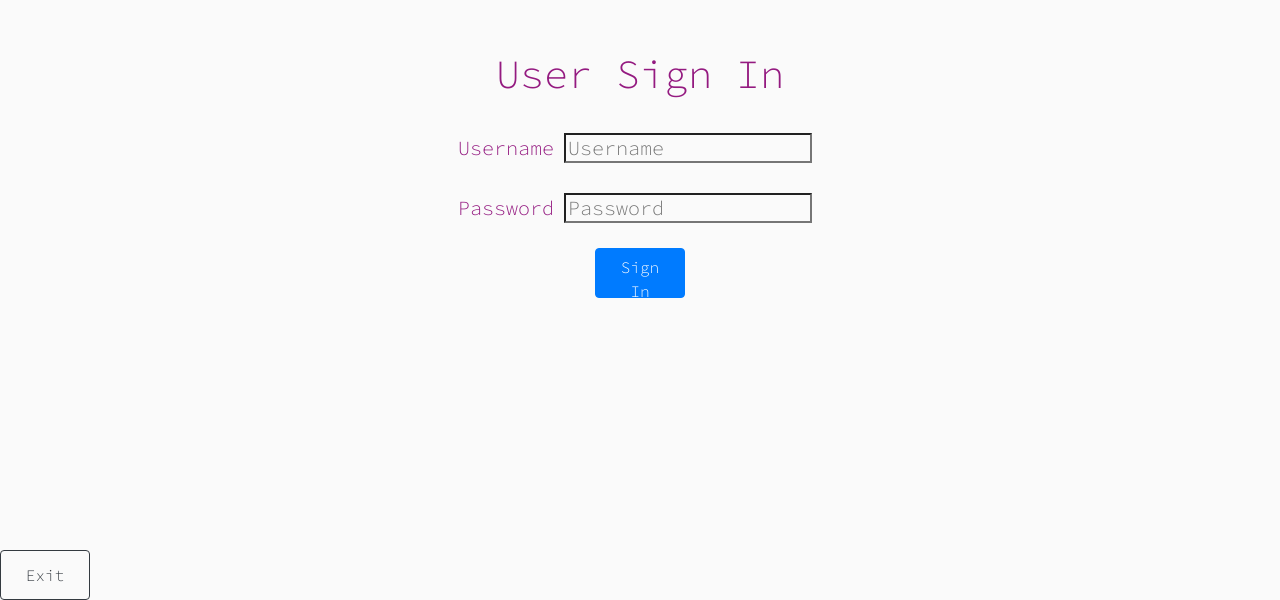
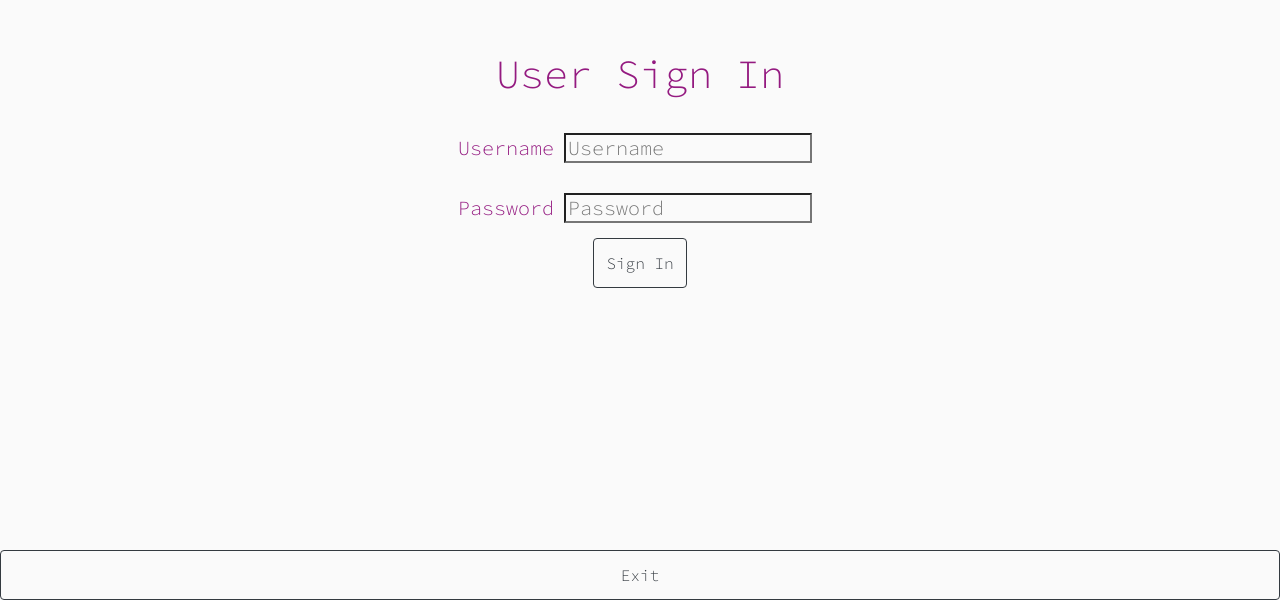
Before and after one commit to angeleefshaw/amore-app, a React (Create React App) app in the folder client/: page /main in a window 1280 px wide. Shown: the part 200-800 px from the top of the page. Built offline with nearby package versions, Linux system fonts and the light colour scheme.

Commit message:
More style Changes

```diff
--- a/client/src/Components/Login/Login.js
+++ b/client/src/Components/Login/Login.js
@@ -64,14 +64,15 @@ function Login(props) {
 							onChange={(e) => setLoginPassword(e.target.value)}
 						/>
 					</div>
-					<Button className="btn" onClick={login}>
+					<Button variant="outline-dark" className="btn" onClick={login}>
 						Sign In
 					</Button>
+					<Link to="/">
+						<Button variant="outline-dark" className="fixed-bottom">Exit</Button>
+					</Link>
 				</fieldset>
 			</form>
-			<Link to="/">
-				<Button variant="outline-dark" className="fixed-bottom">Exit</Button>
-			</Link>
+
 		</div>
 	);
 }
--- a/client/src/Components/Login/login.css
+++ b/client/src/Components/Login/login.css
@@ -23,11 +23,8 @@ h3 {
 }
 
 .btn {
-	background-color: transparent;
-	border-radius: 6px;
-	margin-top: 10px;
 	height: 50px;
-	width: 90px;
+
 }
 
 .btn-primary-outline-2 {
--- a/client/src/styles/main.css
+++ b/client/src/styles/main.css
@@ -42,6 +42,7 @@
 	font-family: 'Source Code Pro', monospace;
 	font-size: 20px;
 	padding: 10px;
+	border: none;
 }
 
 
```
